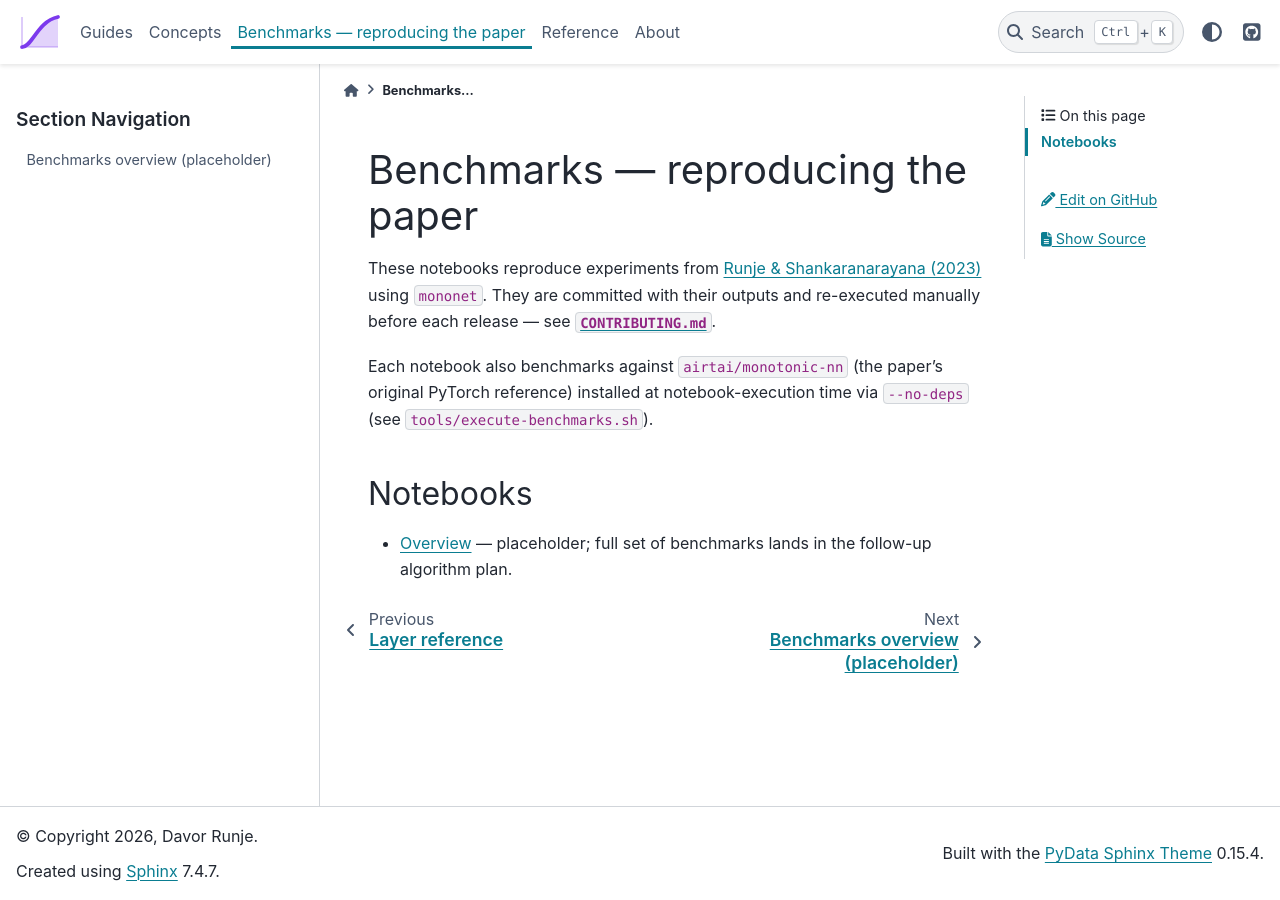
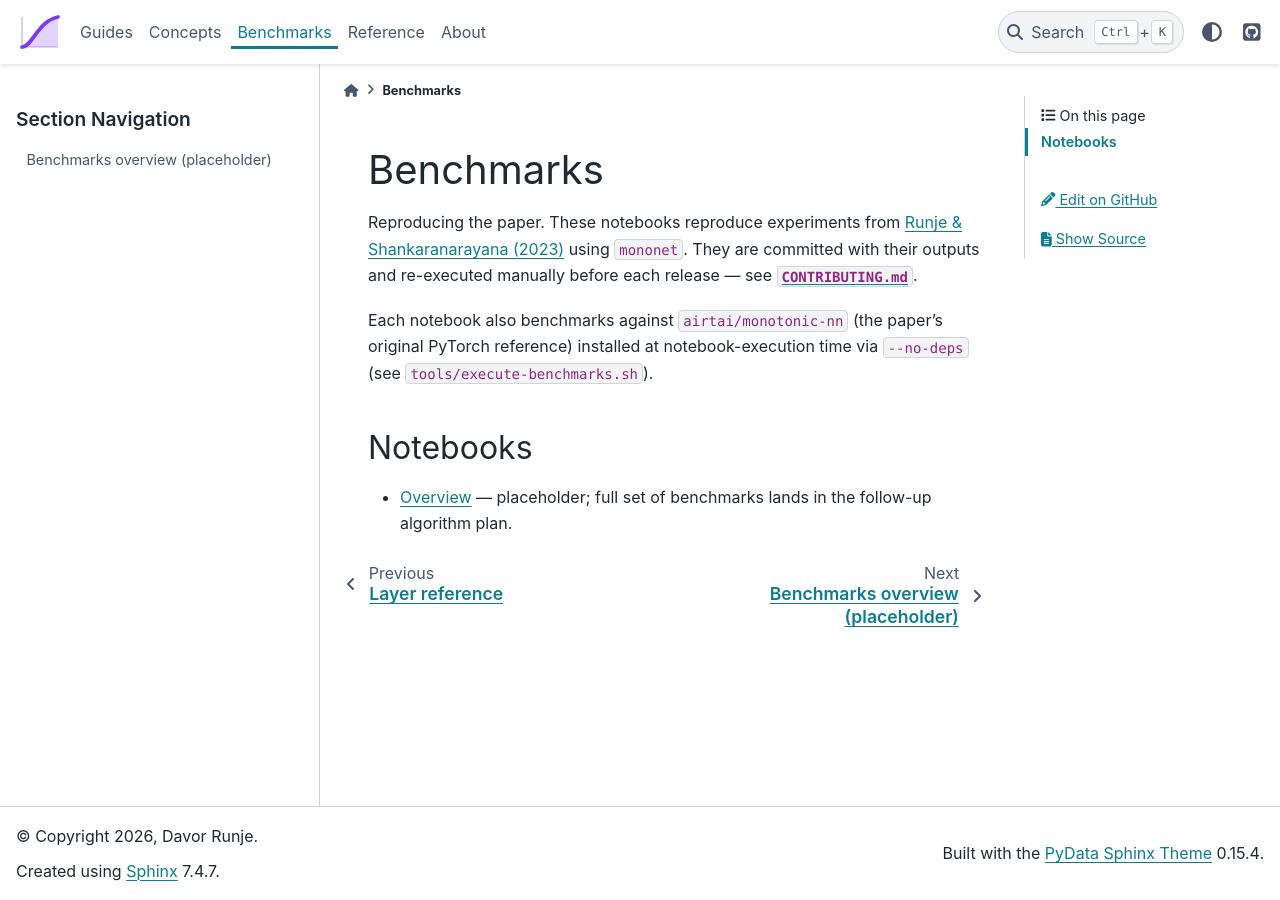
Before and after one commit to davorrunje/mononet, a Sphinx documentation site: the page built from docs/benchmarks/index.md, in a window 1280 px wide. Built offline with Sphinx 7.4.7 and the PyData theme 0.15.4, drawn with Linux system fonts in a browser that asks for light colours; pages that are not in the unit, such as notebooks, are missing from menus.

Commit message:
docs(nav): shorten Benchmarks H1 for navbar label
The H1 of benchmarks/index.md becomes the navbar label. Shorten it from
"Benchmarks — reproducing the paper" to "Benchmarks" to match the
intended five-item navbar, with the longer description moved into the
opening sentence.

Co-Authored-By: Claude Sonnet 4.6 <noreply@anthropic.com>

```diff
--- a/docs/benchmarks/index.md
+++ b/docs/benchmarks/index.md
@@ -1,6 +1,6 @@
-# Benchmarks — reproducing the paper
+# Benchmarks
 
-These notebooks reproduce experiments from
+Reproducing the paper. These notebooks reproduce experiments from
 [Runje & Shankaranarayana (2023)](https://arxiv.org/abs/2205.11775) using
 `mononet`. They are committed with their outputs and re-executed manually
 before each release — see
```
